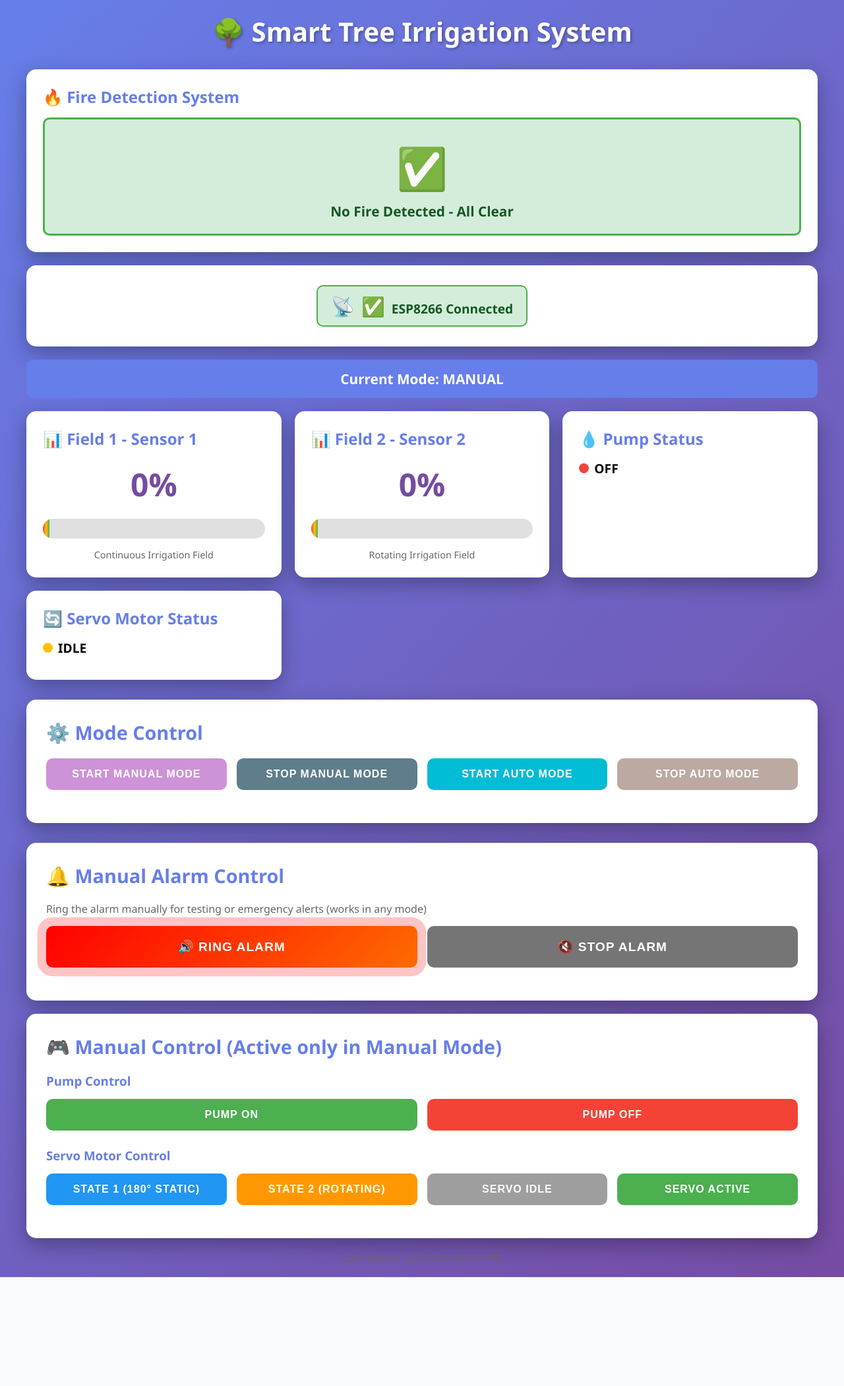
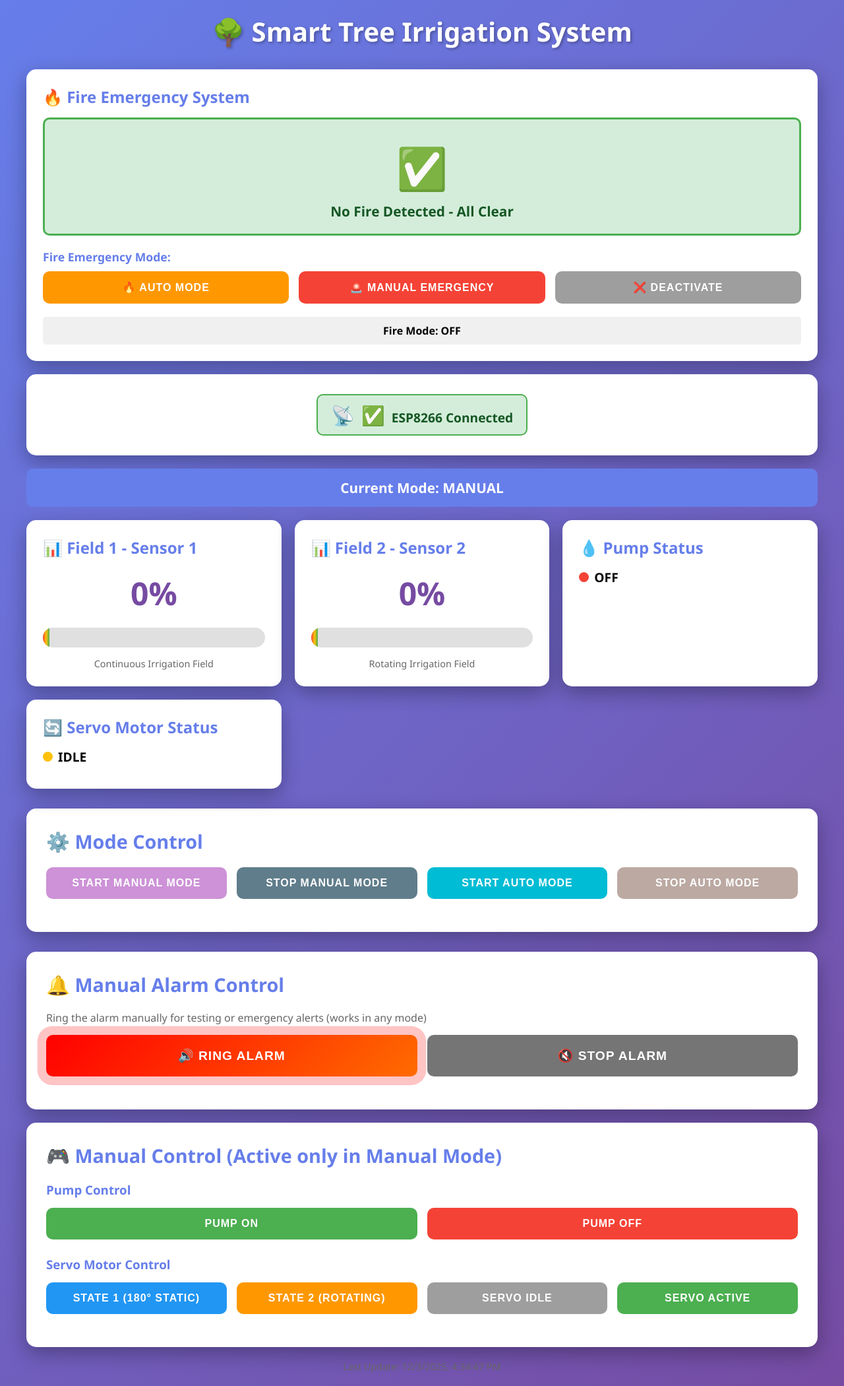
Before and after one commit to safiullah-foragy/Iot_smart_Tree_irrigation_and-monitoring_system, a Flask app: page / in a window 1280 px wide. Shown: the whole page at 66% size. Before the commit the page ends 1935 px from the top, so only its background shows below. Run offline with Flask 3, Linux system fonts and the light colour scheme.

Commit message:
Redesign fire emergency system with OFF/AUTO/MANUAL modes, irrigation shutdown, and auto-recovery

```diff
--- a/app.py
+++ b/app.py
@@ -21,10 +21,12 @@ system_state = {
     'manual_mode_active': True,
     'field1_active': False,
     'field2_active': False,
-    'fire_detected': False,  # Fire detection status
+    'fire_detected': False,  # Fire detection status from sensor
     'fire_relay_status': 'OFF',  # Fire pump relay status
     'buzzer_status': 'OFF',  # Buzzer alarm status
-    'manual_alarm_active': False  # Manual alarm button state
+    'manual_alarm_active': False,  # Manual alarm button state
+    'fire_emergency_mode': 'OFF',  # OFF, AUTO, MANUAL
+    'fire_mode_active': False  # True when fire emergency is active (either auto or manual)
 }
 
 # ESP8266 connection timeout (seconds)
@@ -71,12 +73,24 @@ def receive_sensor_data():
             system_state['last_esp_update'] = datetime.now()  # Update ESP connection timestamp
             system_state['esp_connected'] = True  # Mark as connected
 
-        # FIRE EMERGENCY - Overrides all other modes
-        if system_state['fire_detected']:
-            handle_fire_emergency()
-        # If auto mode is active and no fire, process irrigation logic
-        elif system_state['auto_mode_active']:
-            auto_control_logic()
+        # Check fire emergency conditions
+        if system_state['fire_emergency_mode'] == 'AUTO' and system_state['fire_detected']:
+            # AUTO mode: Fire detected by sensor - activate fire emergency
+            activate_fire_emergency()
+        elif system_state['fire_emergency_mode'] == 'AUTO' and not system_state['fire_detected']:
+            # AUTO mode: Fire cleared - deactivate fire emergency
+            if system_state['fire_mode_active']:
+                deactivate_fire_emergency()
+        elif system_state['fire_emergency_mode'] == 'MANUAL':
+            # MANUAL mode: Keep fire emergency active regardless of sensor
+            activate_fire_emergency()
+        elif system_state['fire_emergency_mode'] == 'OFF':
+            # Fire mode OFF: Deactivate if active
+            if system_state['fire_mode_active']:
+                deactivate_fire_emergency()
+            # Run normal irrigation if auto mode active
+            if system_state['auto_mode_active']:
+                auto_control_logic()
 
         return jsonify({'status': 'success', 'message': 'Sensor data received'})
     except Exception as e:
@@ -236,19 +250,73 @@ def auto_control_logic():
             system_state['servo_state'] = 'IDLE'
             system_state['field2_active'] = False
 
-def handle_fire_emergency():
+def activate_fire_emergency():
     """
-    Fire emergency protocol - Overrides all other modes.
-    Activates fire suppression systems automatically.
+    Activate fire emergency mode.
+    Stops all irrigation activities and activates fire suppression.
     """
     with state_lock:
-        # Fire detected - activate all fire suppression systems
+        # Mark fire mode as active
+        system_state['fire_mode_active'] = True
+
+        # Stop all irrigation activities
+        system_state['field1_active'] = False
+        system_state['field2_active'] = False
+
+        # Activate fire suppression systems
         system_state['fire_relay_status'] = 'ON'  # Fire pump ON
-        system_state['pump_status'] = 'ON'  # Main pump also ON
+        system_state['pump_status'] = 'ON'  # Main pump also ON for water
         system_state['servo_state'] = 'STATE2'  # Servo rotating for wide coverage
         system_state['buzzer_status'] = 'ON'  # Buzzer alarm ON
         system_state['control_mode'] = 'FIRE_EMERGENCY'  # Override mode
-        system_state['manual_alarm_active'] = False  # Fire takes priority over manual alarm
+
+def deactivate_fire_emergency():
+    """Deactivate fire emergency and return to normal operation"""
+    with state_lock:
+        # Mark fire mode as inactive
+        system_state['fire_mode_active'] = False
+        system_state['fire_emergency_mode'] = 'OFF'
+
+        # Turn off all fire systems
+        system_state['fire_relay_status'] = 'OFF'
+        system_state['pump_status'] = 'OFF'
+        system_state['servo_state'] = 'IDLE'
+        system_state['buzzer_status'] = 'OFF'
+
+        # Return to previous mode
+        if system_state['manual_mode_active']:
+            system_state['control_mode'] = 'MANUAL'
+        elif system_state['auto_mode_active']:
+            system_state['control_mode'] = 'AUTO'
+        else:
+            system_state['control_mode'] = 'MANUAL'
+
+@app.route('/api/fire/mode/auto', methods=['POST'])
+def fire_mode_auto():
+    """Activate AUTO fire emergency mode - responds to fire sensor"""
+    with state_lock:
+        system_state['fire_emergency_mode'] = 'AUTO'
+        # If fire already detected, activate immediately
+        if system_state['fire_detected']:
+            activate_fire_emergency()
+        return jsonify({'status': 'success', 'message': 'Fire emergency AUTO mode activated'})
+
+@app.route('/api/fire/mode/manual', methods=['POST'])
+def fire_mode_manual():
+    """Activate MANUAL fire emergency mode - always active"""
+    with state_lock:
+        system_state['fire_emergency_mode'] = 'MANUAL'
+        activate_fire_emergency()
+        return jsonify({'status': 'success', 'message': 'Fire emergency MANUAL mode activated'})
+
+@app.route('/api/fire/mode/off', methods=['POST'])
+def fire_mode_off():
+    """Deactivate fire emergency mode"""
+    with state_lock:
+        system_state['fire_emergency_mode'] = 'OFF'
+        if system_state['fire_mode_active']:
+            deactivate_fire_emergency()
+        return jsonify({'status': 'success', 'message': 'Fire emergency mode deactivated'})
 
 @app.route('/api/alarm/on', methods=['POST'])
 def alarm_on():
--- a/templates/index.html
+++ b/templates/index.html
@@ -210,6 +210,21 @@
             color: white;
             font-size: 1.2em;
             padding: 20px 30px;
+        }
+
+        .btn-fire-auto {
+            background: #FF9800;
+            color: white;
+        }
+
+        .btn-fire-manual {
+            background: #f44336;
+            color: white;
+        }
+
+        .btn-fire-off {
+            background: #9E9E9E;
+            color: white;
         }
 
         @keyframes pulse-ring {
@@ -449,10 +464,28 @@
 
         <!-- Fire Detection Status -->
         <div class="fire-status-card">
-            <h2 style="color: #667eea; margin-bottom: 15px;">🔥 Fire Detection System</h2>
+            <h2 style="color: #667eea; margin-bottom: 15px;">🔥 Fire Emergency System</h2>
             <div class="fire-status-normal" id="fireStatus">
                 <div class="fire-icon">✅</div>
                 <div>No Fire Detected - All Clear</div>
+            </div>
+
+            <div style="margin-top: 20px;">
+                <h3 style="color: #667eea; margin-bottom: 10px; font-size: 1.1em;">Fire Emergency Mode:</h3>
+                <div class="button-grid">
+                    <button class="btn btn-fire-auto" id="btnFireAuto" onclick="fireAutoMode()">
+                        🔥 Auto Mode
+                    </button>
+                    <button class="btn btn-fire-manual" id="btnFireManual" onclick="fireManualMode()">
+                        🚨 Manual Emergency
+                    </button>
+                    <button class="btn btn-fire-off" id="btnFireOff" onclick="fireOffMode()">
+                        ❌ Deactivate
+                    </button>
+                </div>
+                <div id="fireModeCurrent" style="margin-top: 10px; padding: 10px; background: #f0f0f0; border-radius: 5px; text-align: center; font-weight: bold;">
+                    Fire Mode: OFF
+                </div>
             </div>
         </div>
 
@@ -603,13 +636,34 @@
                 // Update Fire Detection Status
                 const fireStatus = document.getElementById('fireStatus');
                 const fireEmergencyAlert = document.getElementById('fireEmergencyAlert');
+                const fireModeCurrent = document.getElementById('fireModeCurrent');
 
-                if (data.fire_detected) {
+                // Update fire mode display
+                let fireModeText = 'Fire Mode: OFF';
+                let fireModeColor = '#f0f0f0';
+
+                if (data.fire_emergency_mode === 'AUTO') {
+                    fireModeText = '🔥 Fire Mode: AUTO (Sensor Active)';
+                    fireModeColor = '#fff3cd';
+                } else if (data.fire_emergency_mode === 'MANUAL') {
+                    fireModeText = '🚨 Fire Mode: MANUAL EMERGENCY';
+                    fireModeColor = '#f8d7da';
+                }
+
+                fireModeCurrent.textContent = fireModeText;
+                fireModeCurrent.style.background = fireModeColor;
+
+                if (data.fire_mode_active) {
+                    // Fire emergency is ACTIVE
                     fireStatus.className = 'fire-status-emergency';
                     fireStatus.innerHTML = `
                         <div class="fire-icon">🔥</div>
-                        <div>⚠️ FIRE DETECTED - EMERGENCY MODE ACTIVE ⚠️</div>
-                        <div style="margin-top: 10px; font-size: 0.9em;">Fire pump: ON | Buzzer: ON | Servo: ROTATING</div>
+                        <div>⚠️ FIRE EMERGENCY ACTIVE ⚠️</div>
+                        <div style="margin-top: 10px; font-size: 0.9em;">
+                            ${data.fire_detected ? 'Fire Sensor: DETECTED' : 'Manual Mode Active'}<br>
+                            Fire pump: ON | Water: ON | Servo: ROTATING<br>
+                            🚫 All irrigation activities STOPPED
+                        </div>
                     `;
                     fireEmergencyAlert.classList.add('show');
                 } else if (data.manual_alarm_active) {
@@ -939,6 +993,55 @@
                 showAlert('Error deactivating alarm', 'error');
             }
         }
+
+        // Fire Emergency Mode Functions
+        async function fireAutoMode() {
+            if (confirm('Enable AUTO fire mode? System will respond to fire sensor and auto-stop when fire clears.')) {
+                try {
+                    const response = await fetch(`${API_BASE}/api/fire/mode/auto`, {
+                        method: 'POST'
+                    });
+                    const data = await response.json();
+
+                    showAlert(data.message || 'Fire AUTO mode enabled', 'success');
+                    updateStatus();
+                } catch (error) {
+                    showAlert('Failed to enable fire AUTO mode', 'error');
+                }
+            }
+        }
+
+        async function fireManualMode() {
+            if (confirm('⚠️ Activate MANUAL fire emergency? This will immediately stop all irrigation and activate fire systems.')) {
+                try {
+                    const response = await fetch(`${API_BASE}/api/fire/mode/manual`, {
+                        method: 'POST'
+                    });
+                    const data = await response.json();
+
+                    showAlert(data.message || 'Manual fire emergency ACTIVATED', 'success');
+                    updateStatus();
+                } catch (error) {
+                    showAlert('Failed to activate manual fire emergency', 'error');
+                }
+            }
+        }
+
+        async function fireOffMode() {
+            if (confirm('Deactivate fire emergency and return to normal operation?')) {
+                try {
+                    const response = await fetch(`${API_BASE}/api/fire/mode/off`, {
+                        method: 'POST'
+                    });
+                    const data = await response.json();
+
+                    showAlert(data.message || 'Fire emergency deactivated', 'success');
+                    updateStatus();
+                } catch (error) {
+                    showAlert('Failed to deactivate fire emergency', 'error');
+                }
+            }
+        }
     </script>
 </body>
 </html>
```
